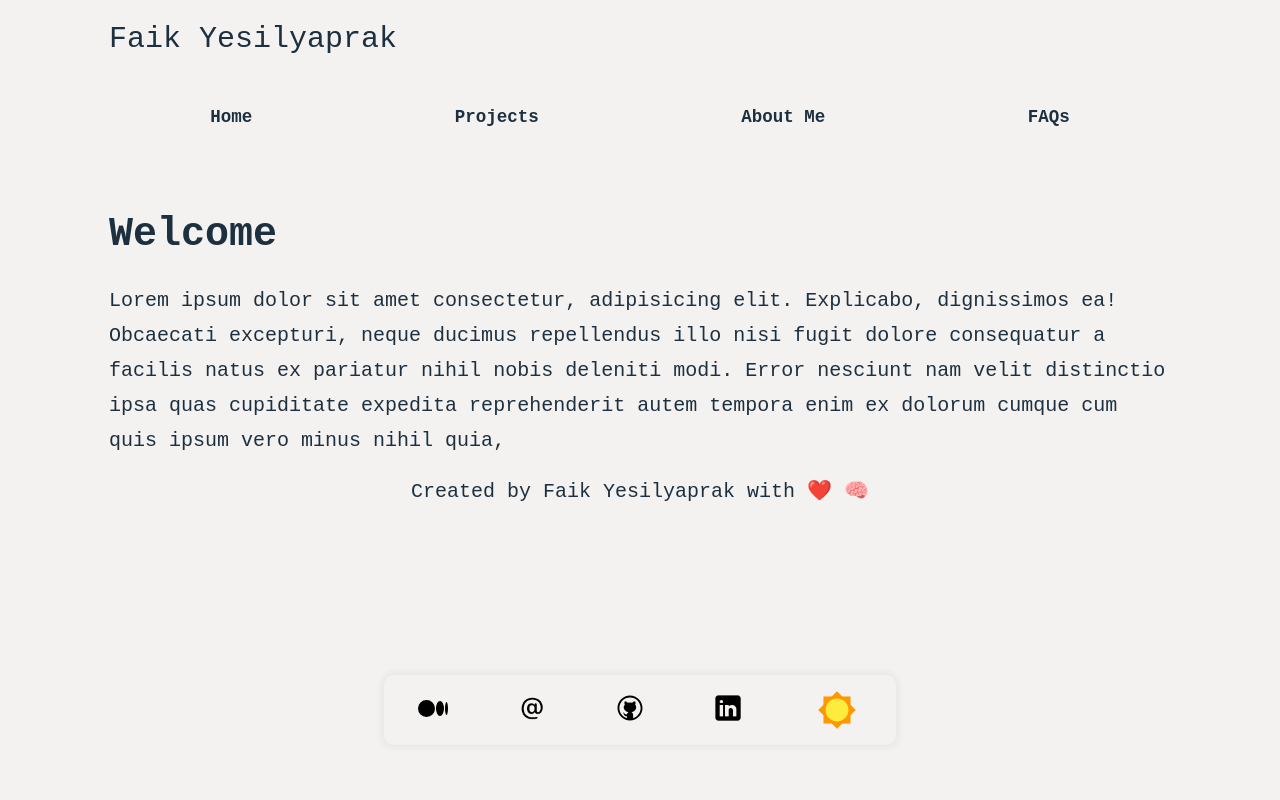
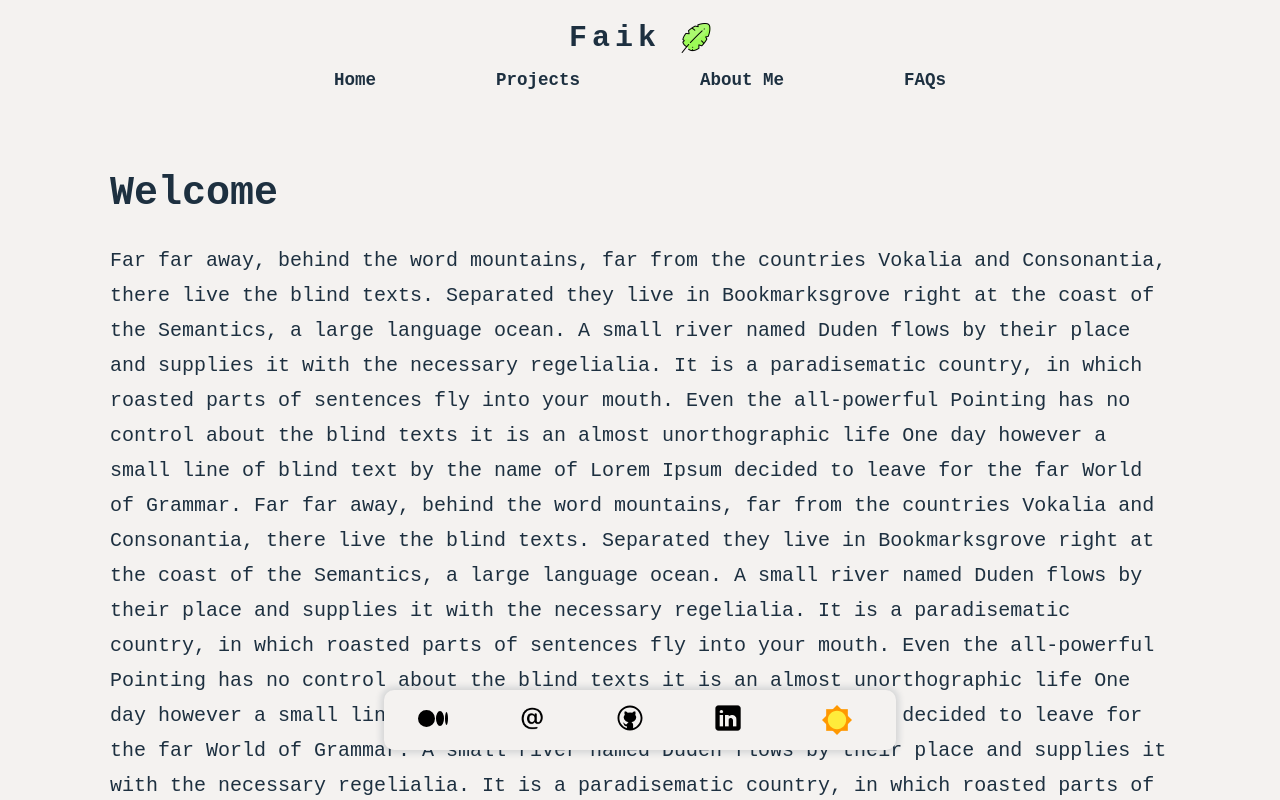
Before and after one commit to FaikYY/portfolio, a SvelteKit app: page / in a window 1280 px wide. Built offline with nearby package versions, Linux system fonts and the light colour scheme.

Commit message:
Column and row sizes has been adjusted for better UI design in all sizes, leaf icon added, icon sizes matched with dark mode icon, header padding added for better link readibility

```diff
--- a/src/routes/+layout.svelte
+++ b/src/routes/+layout.svelte
@@ -1,6 +1,7 @@
 <script>
 	import { page } from '$app/stores';
 	import '../app.css';
+	import leaf from '$lib/images/leaf.png';
 	import IconBox from './IconBox.svelte';
 </script>
 
@@ -8,7 +9,9 @@
 
 <div class="container">
 	<header>
-		<div id="logo">Faik Yesilyaprak</div>
+		<div id="logo__container">
+			Faik <img src={leaf} alt="" />
+		</div>
 
 		<nav>
 			<a href="/" aria-current={$page.url.pathname === '/' ? 'page' : undefined}> Home </a>
@@ -34,7 +37,7 @@
 <style>
 	.container {
 		/* background: red; */
-		gap: calc(16px + 1vw);
+		gap: 2rem;
 		display: grid;
 		grid-template-columns: repeat(12, 1fr);
 		grid-template-rows: calc(7.5vh + 7.5vw) 1fr;
@@ -57,15 +60,18 @@
 
 		position: sticky;
 		top: 0;
+		padding-bottom: 1rem;
 	}
 
 	nav {
-		/*   background: purple; */
+		/* background: purple; */
 		display: flex;
-		justify-content: space-around;
+		justify-content: center;
+		column-gap: 2rem;
+		flex-wrap: nowrap;
 		align-items: center;
 		width: 100%;
-		height: 100%;
+		height: 10%;
 	}
 
 	a {
@@ -82,19 +88,27 @@
 		color: var(--color-background);
 	}
 
+	#logo__container {
+		/* background: yellow; */
+		width: 100%;
+		height: 90%;
+
+		display: flex;
+		justify-content: center;
+		align-items: center;
+		font-size: 1.5rem;
+		letter-spacing: 0.25rem;
+		font-weight: 700;
+	}
+
+	#logo__container img {
+		margin-left: 1rem;
+		width: 1.5rem;
+	}
+
 	main {
 		/* background: blue; */
 		grid-column: 2/12;
-	}
-
-	#logo {
-		/* background: yellow; */
-		width: 100%;
-		height: 100%;
-
-		display: flex;
-		align-items: center;
-		font-size: 1.5rem;
 	}
 
 	footer {
@@ -103,4 +117,25 @@
 		align-items: center;
 		margin: 1rem;
 	}
+
+	@media (min-width: 1200px) {
+		.container {
+			grid-template-rows: calc(5vh + 5vw) 1fr;
+		}
+
+		nav {
+			column-gap: 6rem;
+		}
+	}
+
+	@media (min-width: 2000px) {
+		#logo__container {
+			height: 50%;
+		}
+
+		nav {
+			height: 50%;
+			align-items: flex-start;
+		}
+	}
 </style>
--- a/src/routes/+page.svelte
+++ b/src/routes/+page.svelte
@@ -1,7 +1,21 @@
 <h1>Welcome</h1>
 <p>
-	Lorem ipsum dolor sit amet consectetur, adipisicing elit. Explicabo, dignissimos ea! Obcaecati
-	excepturi, neque ducimus repellendus illo nisi fugit dolore consequatur a facilis natus ex
-	pariatur nihil nobis deleniti modi. Error nesciunt nam velit distinctio ipsa quas cupiditate
-	expedita reprehenderit autem tempora enim ex dolorum cumque cum quis ipsum vero minus nihil quia,
+	Far far away, behind the word mountains, far from the countries Vokalia and Consonantia, there
+	live the blind texts. Separated they live in Bookmarksgrove right at the coast of the Semantics, a
+	large language ocean. A small river named Duden flows by their place and supplies it with the
+	necessary regelialia. It is a paradisematic country, in which roasted parts of sentences fly into
+	your mouth. Even the all-powerful Pointing has no control about the blind texts it is an almost
+	unorthographic life One day however a small line of blind text by the name of Lorem Ipsum decided
+	to leave for the far World of Grammar. Far far away, behind the word mountains, far from the
+	countries Vokalia and Consonantia, there live the blind texts. Separated they live in
+	Bookmarksgrove right at the coast of the Semantics, a large language ocean. A small river named
+	Duden flows by their place and supplies it with the necessary regelialia. It is a paradisematic
+	country, in which roasted parts of sentences fly into your mouth. Even the all-powerful Pointing
+	has no control about the blind texts it is an almost unorthographic life One day however a small
+	line of blind text by the name of Lorem Ipsum decided to leave for the far World of Grammar. A
+	small river named Duden flows by their place and supplies it with the necessary regelialia. It is
+	a paradisematic country, in which roasted parts of sentences fly into your mouth. Even the
+	all-powerful Pointing has no control about the blind texts it is an almost unorthographic life One
+	day however a small line of blind text by the name of Lorem Ipsum decided to leave for the far
+	World of Grammar.
 </p>
--- a/src/routes/DarkModeSwitch.svelte
+++ b/src/routes/DarkModeSwitch.svelte
@@ -28,8 +28,15 @@
 		margin: 0;
 		padding: 0;
 	}
+
 	img {
 		height: 100%;
 		width: 100%;
 	}
+
+	@media (min-width: 1000px) {
+		button {
+			height: 2rem;
+		}
+	}
 </style>
--- a/src/routes/Icon.svelte
+++ b/src/routes/Icon.svelte
@@ -10,6 +10,12 @@
 
 <style>
 	img {
-		width: clamp(1.5rem, 2vw, 2rem);
+		width: 2rem;
+	}
+
+	@media (min-width: 640px) {
+		img {
+			width: 1.5rem;
+		}
 	}
 </style>
--- a/src/routes/IconBox.svelte
+++ b/src/routes/IconBox.svelte
@@ -30,7 +30,7 @@
 		width: 75%;
 		transform: translate(-50%, -50%);
 		border-radius: 0.5rem;
-		box-shadow: 0px 0px 6px 3px rgba(29, 48, 64, 0.05);
+		box-shadow: 0px 0px 6px 3px rgba(29, 48, 64, 0.15);
 		background-color: var(--color-background);
 		padding-top: 0.5rem;
 		padding-bottom: 0.5rem;
```
